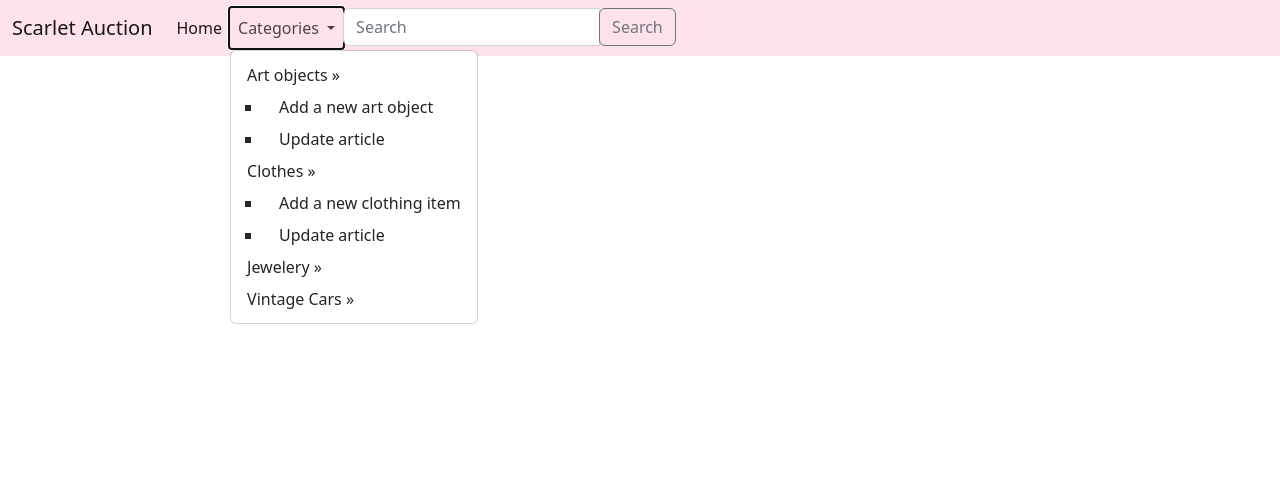
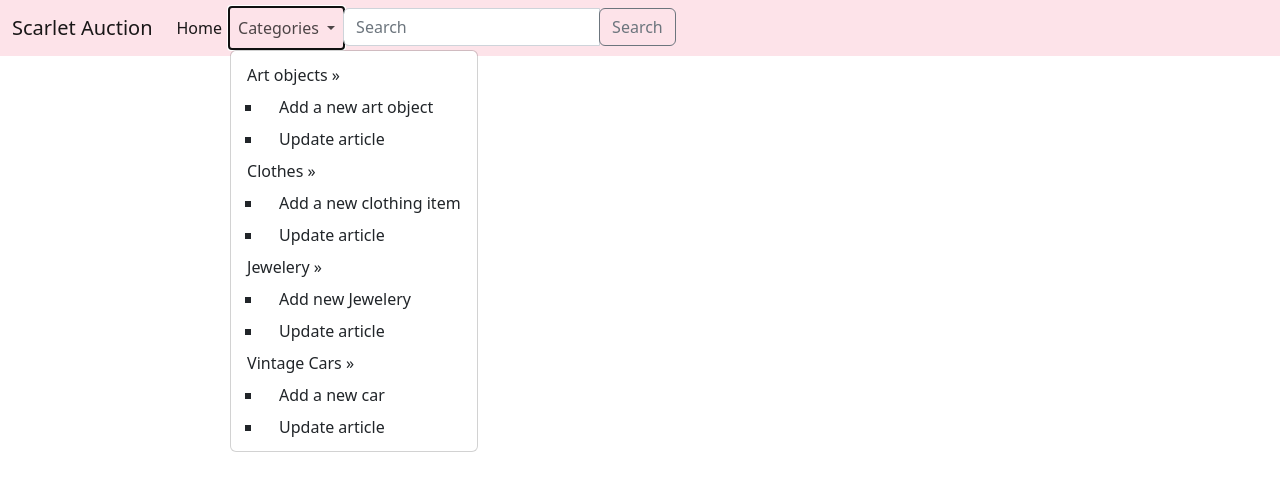
Before and after one commit to GeaninaChe/ScarletAuction, a Django app: page / in a window 1280 px wide, after a click on "Categories". Shown: the top 491 px of the page. Run offline with Django 4.2, Linux system fonts and the light colour scheme.

Commit message:
Navbar update + search inline :D

```diff
--- a/templates/navbar.html
+++ b/templates/navbar.html
@@ -76,7 +76,27 @@
                             </li>
                         </ul>
                         <li><a class="dropdown-item" href="#">Jewelery &raquo;</a></li>
+                        <ul class="'dropdown-menu dropdown-submenu">
+                            <li>
+                                <a class="dropdown-item" href="#">Add new Jewelery</a>
+                            </li>
+                        </ul>
+                        <ul class="'dropdown-menu dropdown-submenu">
+                            <li>
+                                <a class="dropdown-item" href="#">Update article</a>
+                            </li>
+                        </ul>
                         <li><a class="dropdown-item" href="#">Vintage Cars &raquo;</a></li>
+                        <ul class="'dropdown-menu dropdown-submenu">
+                            <li>
+                                <a class="dropdown-item" href="#">Add a new car</a>
+                            </li>
+                        </ul>
+                        <ul class="'dropdown-menu dropdown-submenu">
+                            <li>
+                                <a class="dropdown-item" href="#">Update article</a>
+                            </li>
+                        </ul>
                     </ul>
                 </li>
 
```
